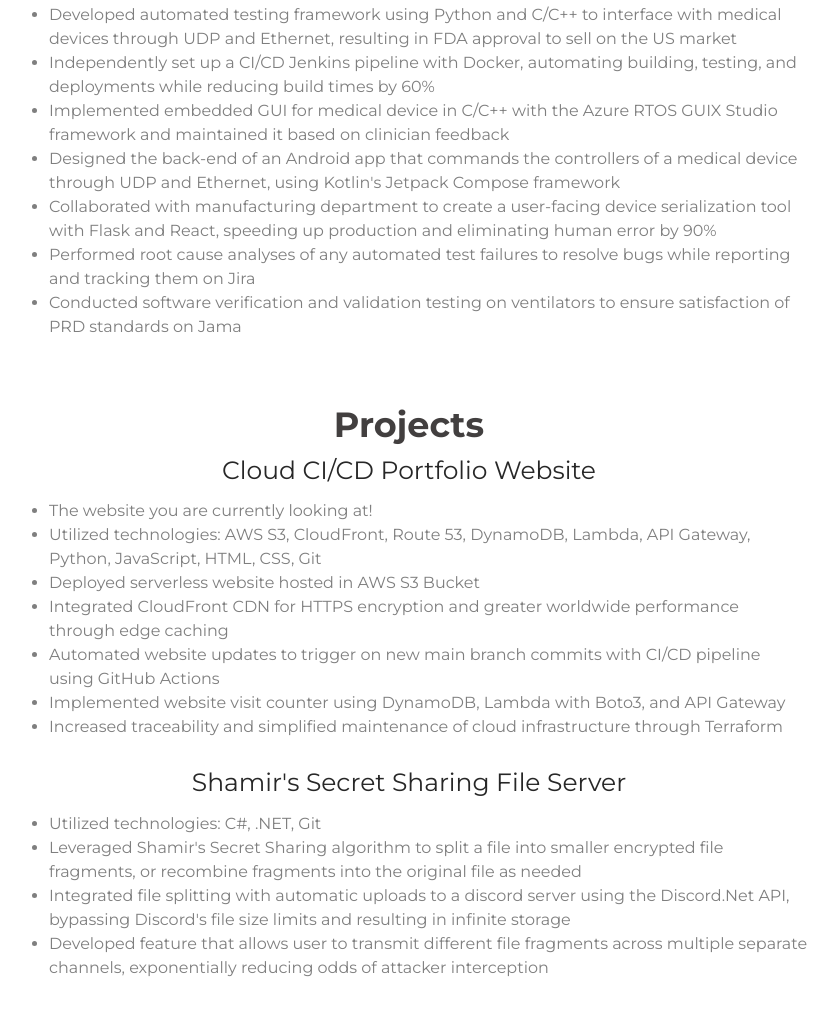
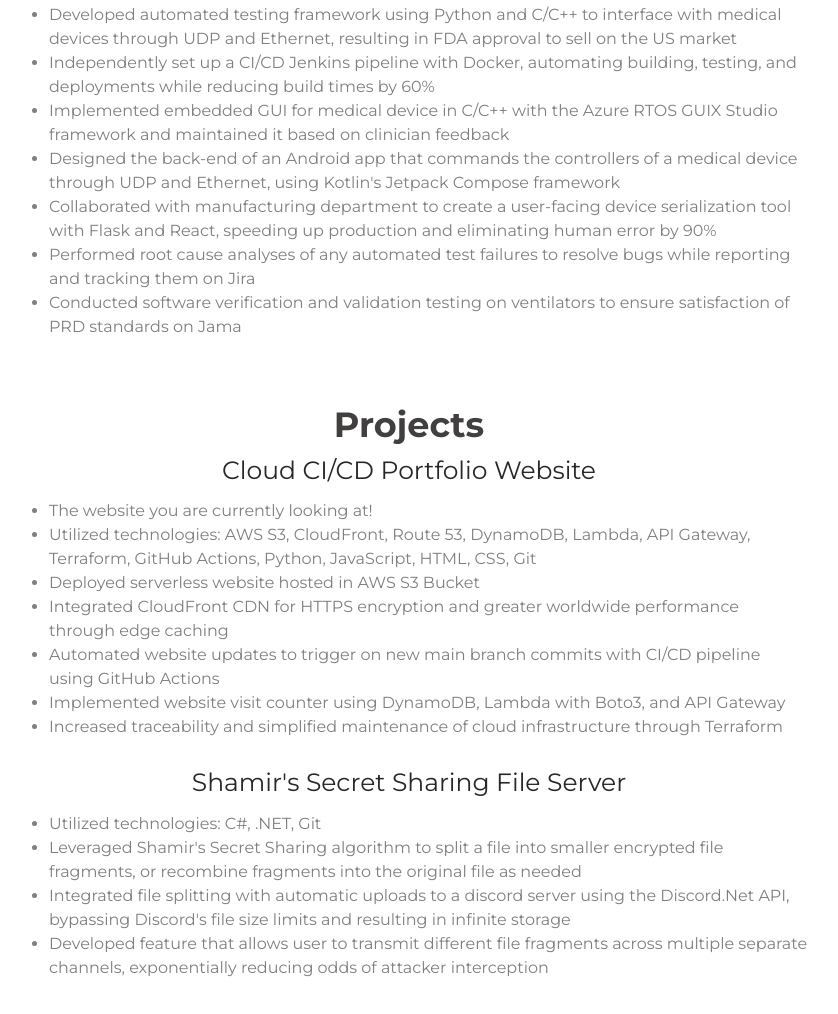
Before and after one commit to ntransw/ntransw, a plain HTML site: page index.html in a window 1280 px wide. Shown: the part 917-1931 px from the top of the page, without its empty margins (231-1069 px from the left). Drawn offline with Linux system fonts and the light colour scheme; no server answers.

Commit message:
Update resume bullet points, fix yaml

```diff
--- a/index.html
+++ b/index.html
@@ -76,7 +76,7 @@
         <div class="desc">
             <ul>
                 <li>The website you are currently looking at!</li>
-                <li>Utilized technologies: AWS S3, CloudFront, Route 53, DynamoDB, Lambda, API Gateway, Python, JavaScript, HTML, CSS, Git</li>
+                <li>Utilized technologies: AWS S3, CloudFront, Route 53, DynamoDB, Lambda, API Gateway, Terraform, GitHub Actions, Python, JavaScript, HTML, CSS, Git</li>
                 <li>Deployed serverless website hosted in AWS S3 Bucket</li>
                 <li>Integrated CloudFront CDN for HTTPS encryption and greater worldwide performance through edge caching</li>
                 <li>Automated website updates to trigger on new main branch commits with CI/CD pipeline using GitHub Actions</li>
```
Also changed, not shown: 1 other file.
